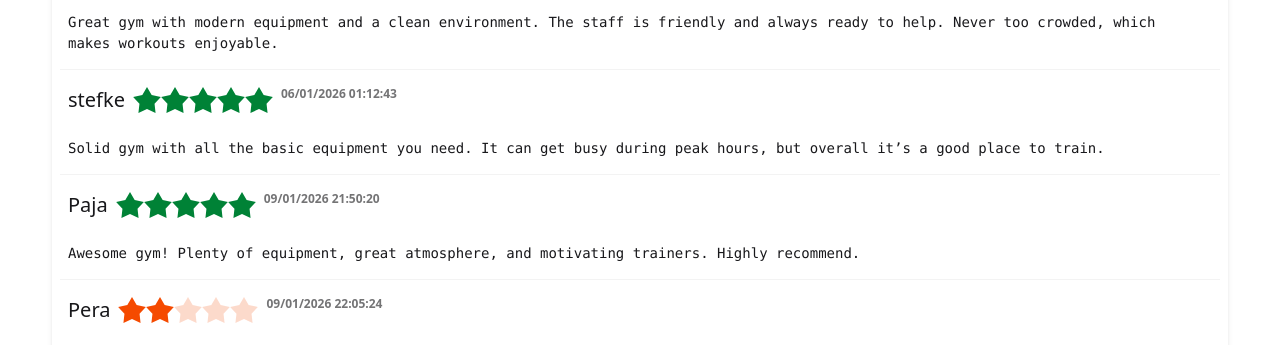
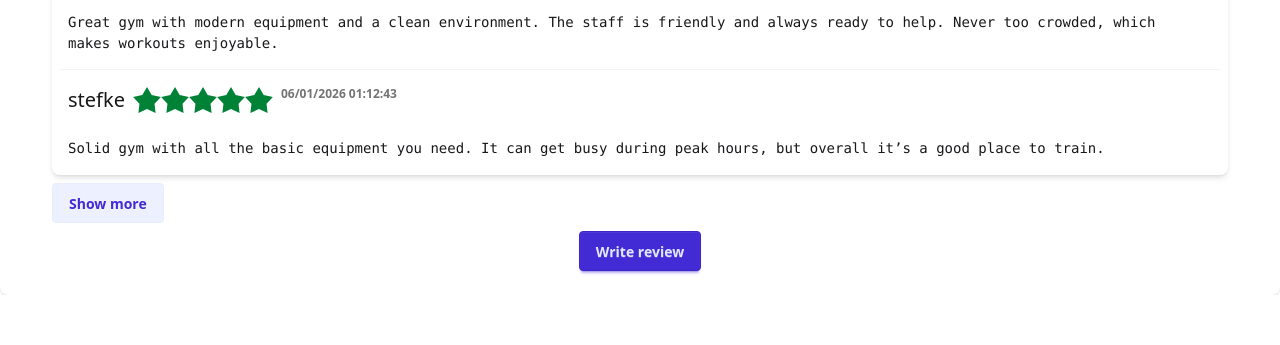
Before and after one commit to NemanjaSavic-hub/GymSpace, a React app in the folder frontend/: page /home in a window 1280 px wide. Shown: the part 607-952 px from the top of the page. After the commit the page ends 902 px from the top, so only its background shows below. Built offline with nearby package versions, Linux system fonts and the light colour scheme; the HTML template or start-up script is replaced by a standard one.

Commit message:
Made review list able to show more and collapse

```diff
--- a/frontend/src/components/GymReviewCard.tsx
+++ b/frontend/src/components/GymReviewCard.tsx
@@ -32,7 +32,7 @@ const GymReviewCard = ({gym}: Props) => {
         </div>
          )} */}
         <div className="card-actions">
-          <button className="btn btn-primary">Buy Now</button>
+          <button className="btn btn-primary">Write review</button>
         </div>
       </div>
     </div>
--- a/frontend/src/components/ReviewList.tsx
+++ b/frontend/src/components/ReviewList.tsx
@@ -1,18 +1,41 @@
+import { useState } from "react";
 import type { Review } from "../models/Review"
 import ReviewItem from "./ReviewItem"
 
 interface Props {
-    reviewList: Review[]
+    reviewList: Review[],
+    numberOfReviewsDefaultPreview?: number;
 }
 
-const ReviewList = ({reviewList}: Props) => {
-    if(reviewList.length < 1) return <p>No reviews</p>
+const ReviewList = ({reviewList, numberOfReviewsDefaultPreview = 2}: Props) => {
+  if(reviewList.length < 1) return <p>No reviews</p>
+  if(reviewList.length < numberOfReviewsDefaultPreview) {
+    return (
+      <ul className="list bg-base-100 rounded-box shadow-md">
+      <li className="p-4 pb-2 text-xs opacity-60 tracking-wide">Reviews</li>
+      {reviewList.map(review => <ReviewItem key={review.id} review={review} />)}
+      </ul>
+    )
+  }
+  const [previewReviews, setPreviewReviews] = useState(reviewList.slice(0, numberOfReviewsDefaultPreview));
+  const [counter, setCounter] = useState(1);
+  const increaseCounter = () => setCounter(counter => counter + 1)
+  const updatePreviewReviews = (start: number, end: number) => setPreviewReviews(reviewList.slice(start,end))
+  const onClick = (start: number, end: number) => { increaseCounter(), updatePreviewReviews(start,end)}
+  const reset = () => {setPreviewReviews(reviewList.slice(0, numberOfReviewsDefaultPreview)); setCounter(1)}
   return (
+      <>
         <ul className="list bg-base-100 rounded-box shadow-md">
         <li className="p-4 pb-2 text-xs opacity-60 tracking-wide">Reviews</li>
-        {reviewList.map(review => <ReviewItem key={review.id} review={review} />)}
+        {previewReviews.map(review => <ReviewItem key={review.id} review={review} />)}
         </ul>
-  )
+        <div className="w-full">
+          {previewReviews.length < reviewList.length && <button className="btn btn-soft btn-primary" onClick={() => onClick(0, numberOfReviewsDefaultPreview * (counter + 1))}>Show more</button>}
+          {previewReviews.length > numberOfReviewsDefaultPreview && <button className="btn btn-soft btn-secondary" onClick={reset}>Collapse all</button>}
+        </div>
+      </>
+    )
+
 }
 
 export default ReviewList
```
Also changed, not shown: 1 other file (tests, documents, lock files or other folders).
